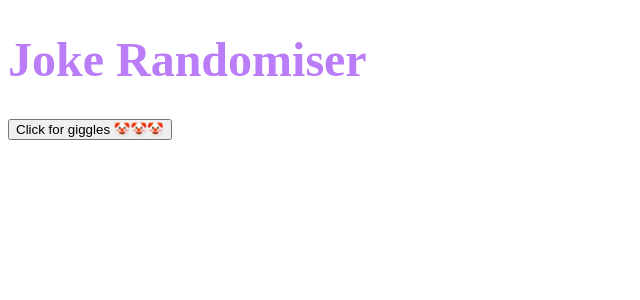
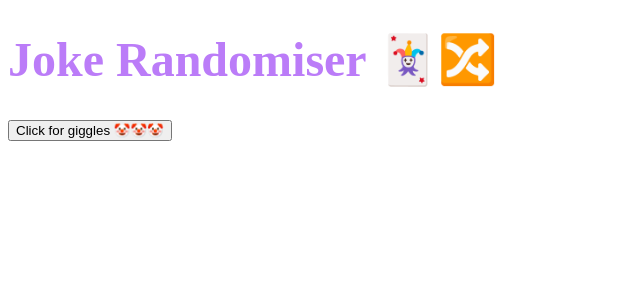
Before and after one commit to millipede-cpu/giggle-click, a React (Vite) app in the folder app/: page /joke-randomiser in a window 1280 px wide. Shown: the top 300 px of the page, without its empty margins (0-640 px from the left). Built offline with nearby package versions, Linux system fonts and the light colour scheme.

Commit message:
new title and link to next page from button component
Co-authored-by: Peter <PJSalter@users.noreply.github.com>
Co-authored-by: Milly <millipede-cpu@users.noreply.github.com>

```diff
--- a/app/src/JokeRandomiser.tsx
+++ b/app/src/JokeRandomiser.tsx
@@ -1,11 +1,14 @@
+import { Link } from "react-router-dom";
 import styled from "styled-components";
 import NextButton from "./NextButton";
 
 export default function JokeRandomiser() {
   return (
     <>
-      <Title>Joke Randomiser</Title>
-      <NextButton />
+      <Title>Joke Randomiser 🃏🔀</Title>
+      <Link to={"/card-flip-game"}>
+        <NextButton />
+      </Link>
     </>
   );
 }
```
